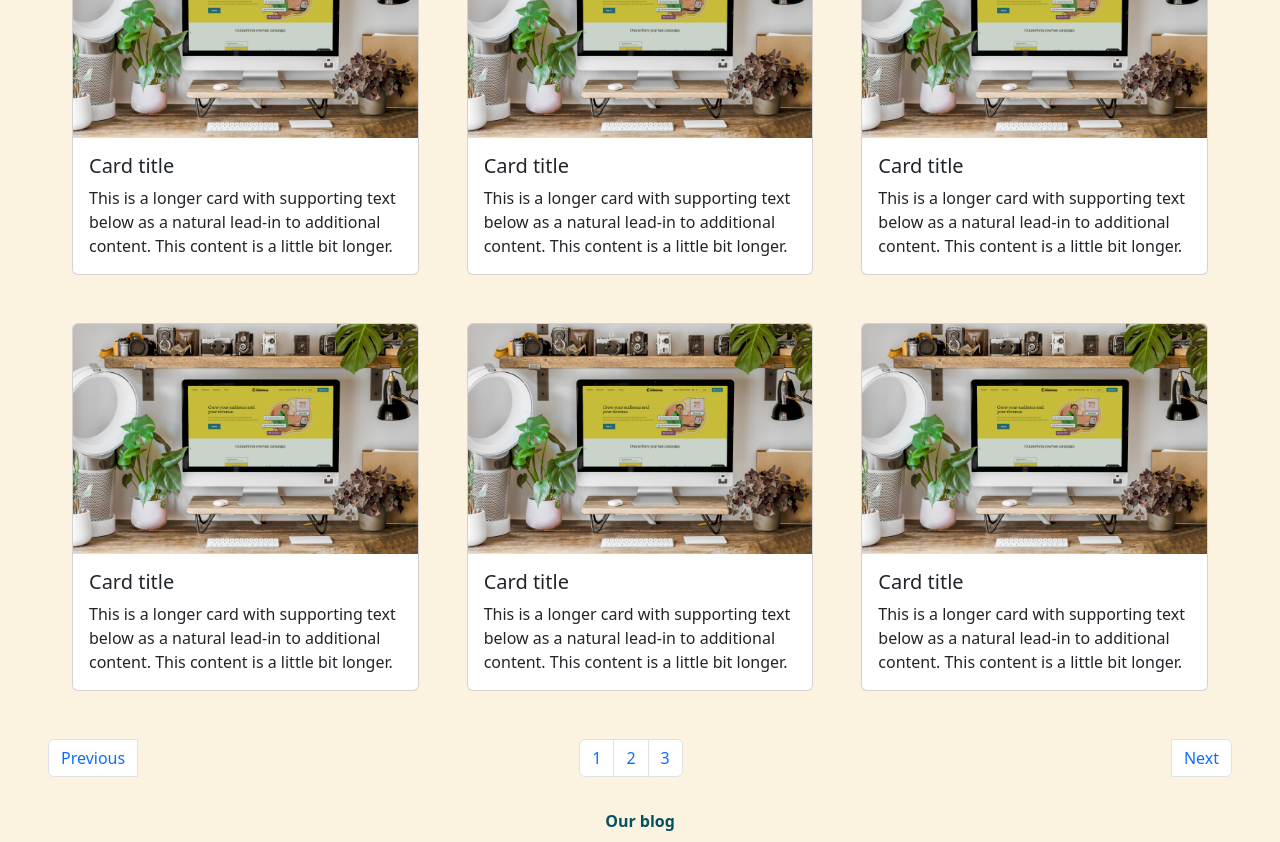
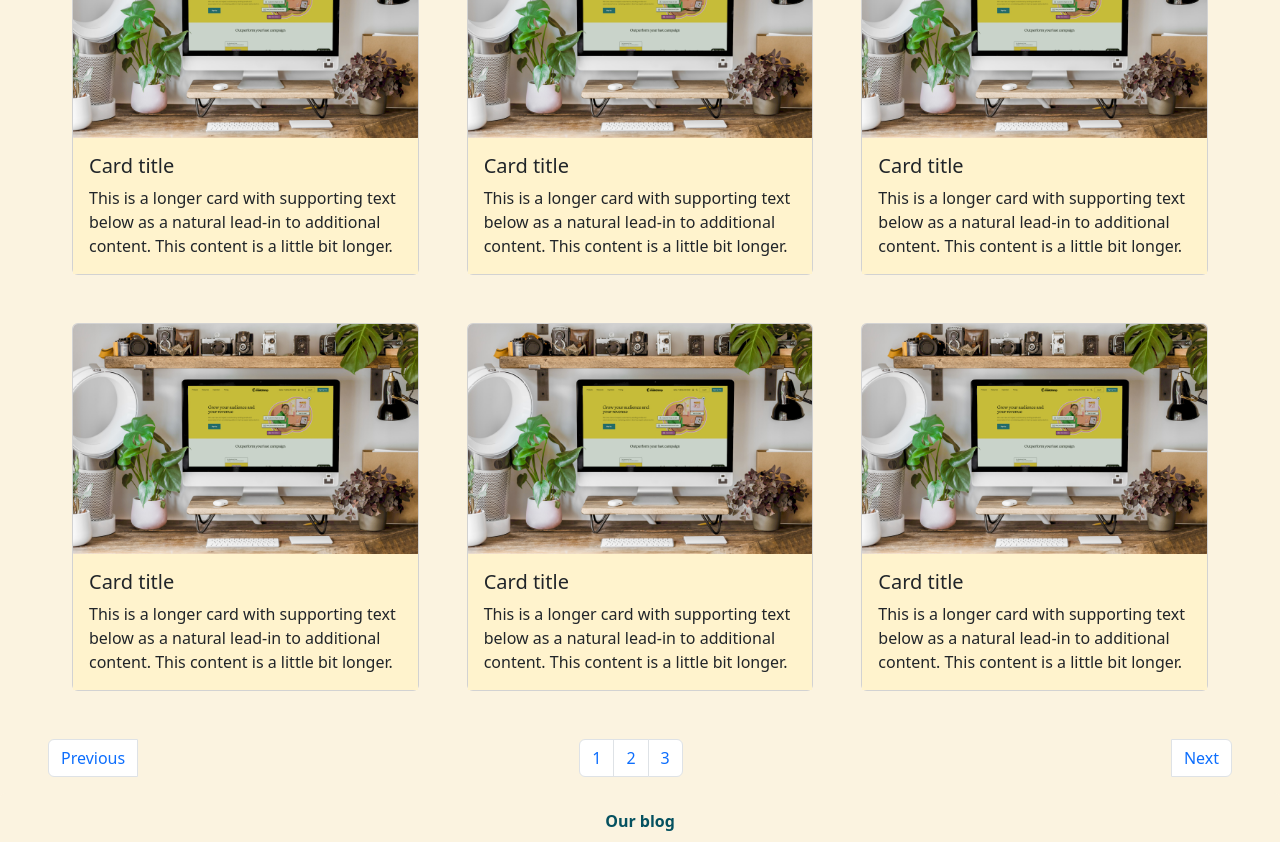
Before and after one commit to Harun8/blogUI, a React (Create React App) app: page / in a window 1280 px wide. Shown: the part 1060-1902 px from the top of the page. Built offline with nearby package versions, Linux system fonts and the light colour scheme; no server answers.

Commit message:
Added temp color to the card body

```diff
--- a/src/components/allPosts.jsx
+++ b/src/components/allPosts.jsx
@@ -7,7 +7,7 @@ const AllPosts = () => {
       <div class="col">
         <div class="card">
           <img src={RecentImg1} class="card-img-top" alt="..." />
-          <div class="card-body">
+          <div class="card-body bg-warning-subtle">
             <h5 class="card-title">Card title</h5>
             <p class="card-text">
               This is a longer card with supporting text below as a natural
@@ -20,7 +20,20 @@ const AllPosts = () => {
       <div class="col">
         <div class="card">
           <img src={RecentImg1} class="card-img-top" alt="..." />
-          <div class="card-body">
+          <div class="card-body bg-warning-subtle ">
+            <h5 class="card-title">Card title</h5>
+            <p class="card-text">
+              This is a longer card with supporting text below as a natural
+              lead-in to additional content. This content is a little bit
+              longer.
+            </p>
+          </div>
+        </div>
+      </div>
+      <div class="col">
+        <div class="card">
+          <img src={RecentImg1} class="card-img-top " alt="..." />
+          <div class="card-body bg-warning-subtle">
             <h5 class="card-title">Card title</h5>
             <p class="card-text">
               This is a longer card with supporting text below as a natural
@@ -33,7 +46,7 @@ const AllPosts = () => {
       <div class="col">
         <div class="card">
           <img src={RecentImg1} class="card-img-top" alt="..." />
-          <div class="card-body">
+          <div class="card-body bg-warning-subtle">
             <h5 class="card-title">Card title</h5>
             <p class="card-text">
               This is a longer card with supporting text below as a natural
@@ -46,7 +59,7 @@ const AllPosts = () => {
       <div class="col">
         <div class="card">
           <img src={RecentImg1} class="card-img-top" alt="..." />
-          <div class="card-body">
+          <div class="card-body bg-warning-subtle">
             <h5 class="card-title">Card title</h5>
             <p class="card-text">
               This is a longer card with supporting text below as a natural
@@ -59,20 +72,7 @@ const AllPosts = () => {
       <div class="col">
         <div class="card">
           <img src={RecentImg1} class="card-img-top" alt="..." />
-          <div class="card-body">
-            <h5 class="card-title">Card title</h5>
-            <p class="card-text">
-              This is a longer card with supporting text below as a natural
-              lead-in to additional content. This content is a little bit
-              longer.
-            </p>
-          </div>
-        </div>
-      </div>
-      <div class="col">
-        <div class="card">
-          <img src={RecentImg1} class="card-img-top" alt="..." />
-          <div class="card-body">
+          <div class="card-body bg-warning-subtle">
             <h5 class="card-title">Card title</h5>
             <p class="card-text">
               This is a longer card with supporting text below as a natural
```
